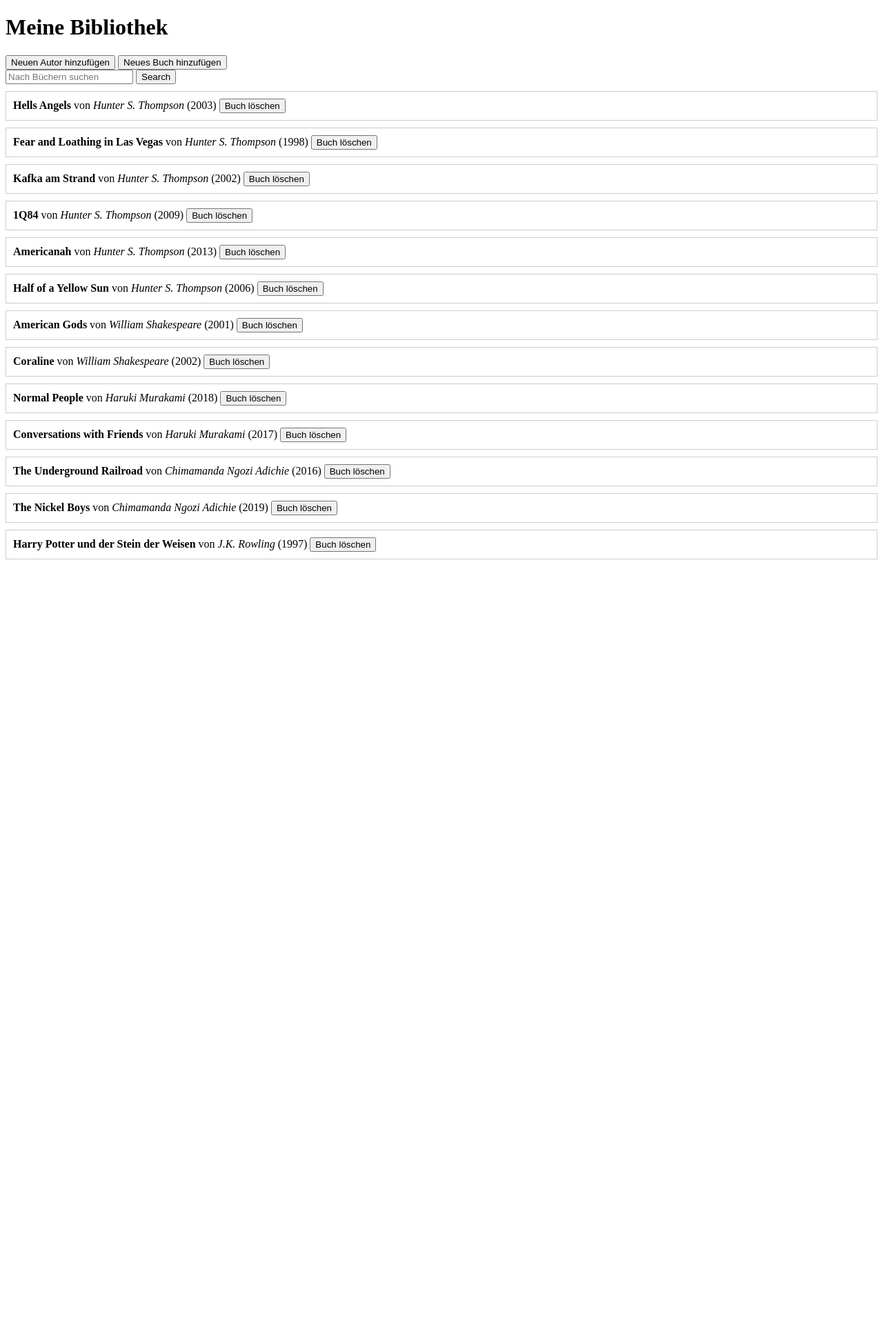
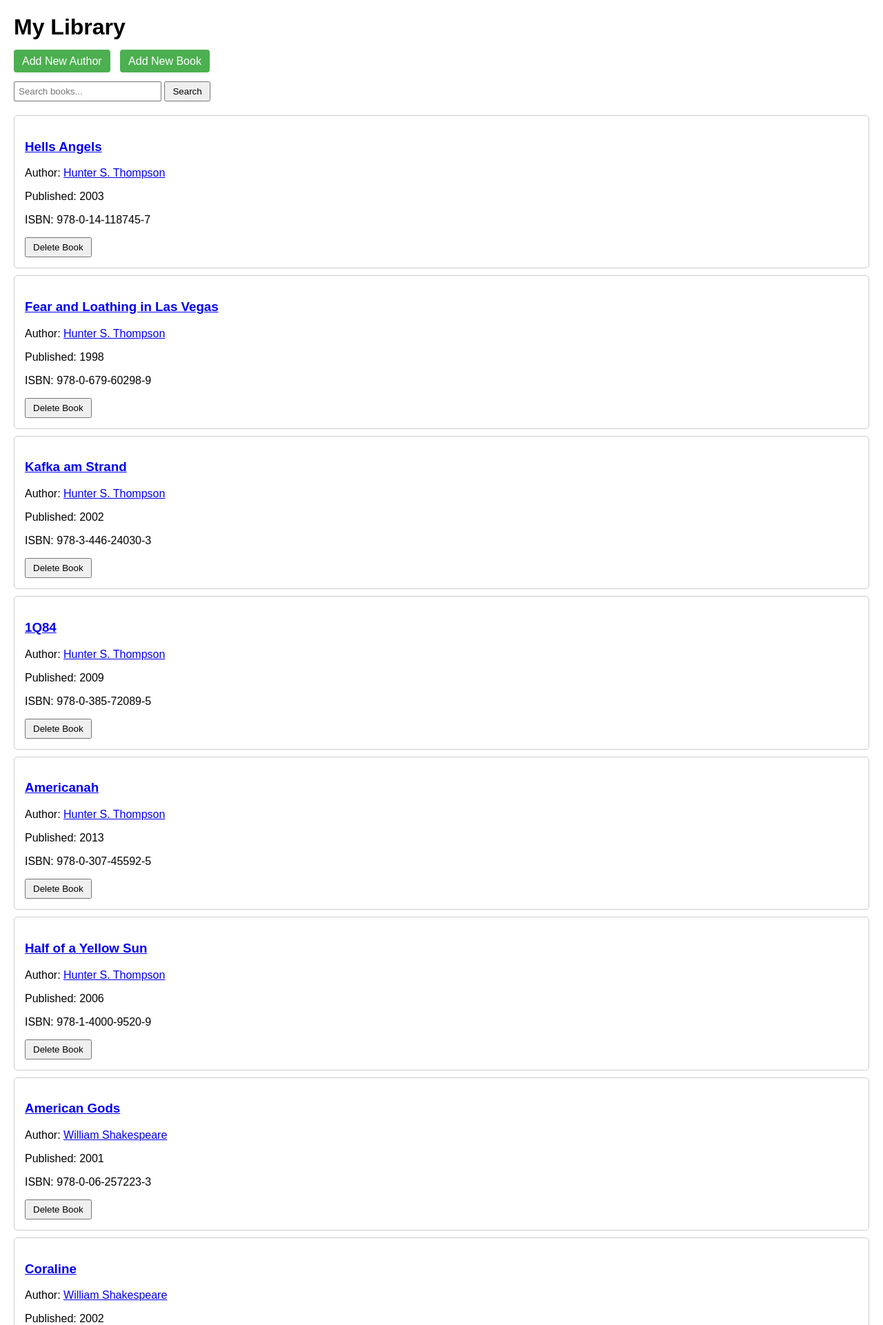
Before and after one commit to Crabmann2025/Book-Alchemy, a Flask app: page / in a window 1280 px wide. Shown: the top 1921 px of the page at 69% size. Before the commit the page ends 811 px from the top, so only its background shows below. Run offline with Flask 3, Linux system fonts and the light colour scheme; data comes from the database, SQL or seed files in the repository; both versions use the stored data as it was after the commit.

Commit message:
detail pages for author and book added

```diff
--- a/app.py
+++ b/app.py
@@ -2,12 +2,12 @@ from flask import Flask, request, render_template, redirect, url_for, flash
 from extensions import db
 from data_models import Author, Book
 from datetime import datetime
+import os
 
 app = Flask(__name__)
 app.secret_key = 'supersecretkey'
 
 # Database configuration (SQLite)
-import os
 basedir = os.path.abspath(os.path.dirname(__file__))
 app.config['SQLALCHEMY_DATABASE_URI'] = f"sqlite:///{os.path.join(basedir, 'data/library.sqlite')}"
 app.config['SQLALCHEMY_TRACK_MODIFICATIONS'] = False
@@ -18,33 +18,66 @@ db.init_app(app)
 with app.app_context():
     db.create_all()
 
-# Funktion zum Parsen von Datum-Strings
 def parse_date(date_str):
+    """
+    Convert a string in "YYYY-MM-DD" format to a Python date object.
+    Returns None if the input is invalid or empty.
+    """
     try:
         return datetime.strptime(date_str, "%Y-%m-%d").date()
     except (ValueError, TypeError):
         return None
 
-# add author
+@app.route('/', methods=['GET', 'POST'])
+def home():
+    """
+    Home page route.
+    Displays all books in the library or filters by a search query if provided.
+    """
+    search_query = request.form.get('search') if request.method == 'POST' else None
+
+    if search_query:
+        books = Book.query.filter(Book.title.ilike(f"%{search_query}%")).all()
+        if not books:
+            flash(f'No books found containing "{search_query}".')
+    else:
+        books = Book.query.all()
+
+    return render_template('home.html', books=books)
+
 @app.route('/add_author', methods=['GET', 'POST'])
 def add_author():
+    """
+    Route to add a new author.
+    GET: Display the form to add an author.
+    POST: Add the author to the database after parsing dates.
+    """
     if request.method == 'POST':
         name = request.form.get('name')
         birth_date = parse_date(request.form.get('birthdate'))
         date_of_death = parse_date(request.form.get('date_of_death'))
 
-        new_author = Author(name=name, birth_date=birth_date, date_of_death=date_of_death)
+        new_author = Author(
+            name=name,
+            birth_date=birth_date,
+            date_of_death=date_of_death
+        )
+
         db.session.add(new_author)
         db.session.commit()
-        flash(f'Author "{name}" added successfully!')
+        flash(f'Author "{name}" successfully added!')
         return redirect(url_for('add_author'))
 
     return render_template('add_author.html')
 
-# add book
 @app.route('/add_book', methods=['GET', 'POST'])
 def add_book():
-    authors = Author.query.all()  # get all authors for the dropdown
+    """
+    Route to add a new book.
+    GET: Display the form to add a book with a dropdown of authors.
+    POST: Add the book to the database.
+    """
+    authors = Author.query.all()
 
     if request.method == 'POST':
         title = request.form.get('title')
@@ -52,39 +85,70 @@ def add_book():
         publication_year = int(request.form.get('publication_year')) if request.form.get('publication_year') else None
         author_id = int(request.form.get('author_id')) if request.form.get('author_id') else None
 
-        new_book = Book(title=title, isbn=isbn, publication_year=publication_year, author_id=author_id)
+        new_book = Book(
+            title=title,
+            isbn=isbn,
+            publication_year=publication_year,
+            author_id=author_id
+        )
+
         db.session.add(new_book)
         db.session.commit()
-        flash(f'Book "{title}" added successfully!')
+        flash(f'Book "{title}" successfully added!')
         return redirect(url_for('add_book'))
 
     return render_template('add_book.html', authors=authors)
 
-
-@app.route('/')
-def home():
-    books = Book.query.all()
-    return render_template('home.html', books=books)
-
-
-# Delete
 @app.route('/book/<int:book_id>/delete', methods=['POST'])
 def delete_book(book_id):
+    """
+    Delete a specific book by ID.
+    Also deletes the author if they have no other books.
+    """
     book = Book.query.get_or_404(book_id)
     author = book.author
+
     db.session.delete(book)
     db.session.commit()
 
-    # Prüfen, ob der Autor noch andere Bücher hat
     if not author.books:
         db.session.delete(author)
         db.session.commit()
-        flash(f'Book "{book.title}" and its author "{author.name}" were deleted!')
-    else:
-        flash(f'Book "{book.title}" was deleted!')
 
+    flash(f'Book "{book.title}" successfully deleted!')
     return redirect(url_for('home'))
 
+@app.route('/author/<int:author_id>/delete', methods=['POST'])
+def delete_author(author_id):
+    """
+    Delete a specific author by ID.
+    Also deletes all books associated with that author.
+    """
+    author = Author.query.get_or_404(author_id)
+    for book in author.books:
+        db.session.delete(book)
+    db.session.delete(author)
+    db.session.commit()
+    flash(f'Author "{author.name}" and all their books were deleted!')
+    return redirect(url_for('home'))
+
+@app.route('/book/<int:book_id>')
+def book_detail(book_id):
+    """
+    Detail page for a specific book.
+    Displays all information about the book and its author.
+    """
+    book = Book.query.get_or_404(book_id)
+    return render_template('book_detail.html', book=book)
+
+@app.route('/author/<int:author_id>')
+def author_detail(author_id):
+    """
+    Detail page for a specific author.
+    Displays author info and all books by the author.
+    """
+    author = Author.query.get_or_404(author_id)
+    return render_template('author_detail.html', author=author)
 
 if __name__ == "__main__":
     app.run(debug=True)
--- a/templates/home.html
+++ b/templates/home.html
@@ -3,41 +3,53 @@
 <head>
   <meta charset="UTF-8">
   <meta name="viewport" content="width=device-width, initial-scale=1.0">
-    <meta http-equiv="X-UA-Compatible" content="ie=edge">
-    <title>Meine Bibliothek</title>
+  <title>My Library</title>
   <style>
-      .book-container {
-        border: 1px solid #ccc;
-        padding: 10px;
-        margin: 10px 0;
-      }
-      .book-title {
-        font-weight: bold;
-      }
-      .book-author {
-        font-style: italic;
-      }
+    body { font-family: Arial, sans-serif; margin: 20px; }
+    .container { border: 1px solid #ccc; padding: 15px; margin-bottom: 10px; border-radius: 5px; }
+    .buttons { margin-bottom: 20px; }
+    .buttons a { margin-right: 10px; text-decoration: none; padding: 8px 12px; background: #4CAF50; color: white; border-radius: 4px; }
+    form { margin-bottom: 20px; }
+    input[type="text"] { padding: 5px; width: 200px; }
+    input[type="submit"] { padding: 5px 10px; }
   </style>
 </head>
 <body>
-    <h1>Meine Bibliothek</h1>
 
-    <a href="{{ url_for('add_author') }}"><button>Neuen Autor hinzufügen</button></a>
-    <a href="{{ url_for('add_book') }}"><button>Neues Buch hinzufügen</button></a>
+<h1>My Library</h1>
 
-    <form method="GET" action="{{ url_for('home') }}">
-      <input type="text" name="keyword" placeholder="Nach Büchern suchen">
+<div class="buttons">
+  <a href="{{ url_for('add_author') }}">Add New Author</a>
+  <a href="{{ url_for('add_book') }}">Add New Book</a>
+</div>
+
+<form action="{{ url_for('home') }}" method="POST">
+  <input type="text" name="search" placeholder="Search books...">
   <input type="submit" value="Search">
 </form>
 
+{% with messages = get_flashed_messages() %}
+  {% if messages %}
+    <ul>
+    {% for message in messages %}
+      <li>{{ message }}</li>
+    {% endfor %}
+    </ul>
+  {% endif %}
+{% endwith %}
+
 {% for book in books %}
-      <div class="book-container">
-        <span class="book-title">{{ book.title }}</span> von
-        <span class="book-author">{{ book.author.name }}</span> ({{ book.publication_year }})
+<div class="container">
+  <h3><a href="{{ url_for('book_detail', book_id=book.id) }}">{{ book.title }}</a></h3>
+  <p>Author: <a href="{{ url_for('author_detail', author_id=book.author.id) }}">{{ book.author.name }}</a></p>
+  <p>Published: {{ book.publication_year }}</p>
+  <p>ISBN: {{ book.isbn }}</p>
+
   <form action="{{ url_for('delete_book', book_id=book.id) }}" method="POST" style="display:inline;">
-          <button type="submit">Buch löschen</button>
+    <input type="submit" value="Delete Book">
   </form>
 </div>
 {% endfor %}
+
 </body>
 </html>
```
Also changed, not shown: templates/add_author.html (+9 -2 lines), templates/add_book.html (+5 -2 lines), templates/author_detail.html (added, +28 -0 lines), templates/book_detail.html (added, +18 -0 lines), data/library.sqlite. Lines whose indentation alone changed are shown as unchanged.
